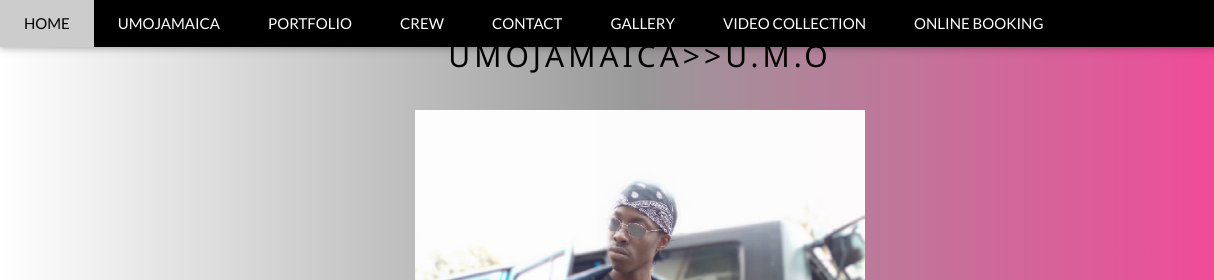
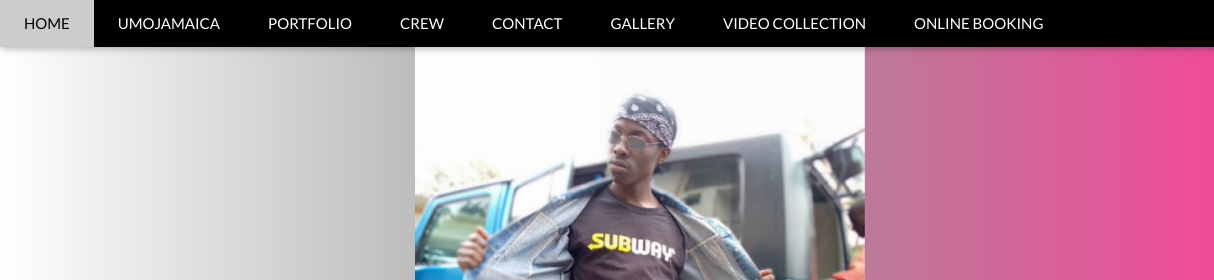
Before and after one commit to Wilsontheman/u.m.o, a plain HTML site: page index.html in a window 1280 px wide. Shown: the top 280 px of the page, 0-1214 px from the left. Drawn offline with nearby package versions, Linux system fonts and the light colour scheme.

Commit message:
Update index.html

```diff
--- a/index.html
+++ b/index.html
@@ -131,8 +131,7 @@ body {font-family: "Lato", sans-serif}
 
 	 <br>
 
-	<h2 class="w3-wide">UMOJAMAICA>>U.M.O</h2>
-	  <br>
+
 
 
 
```
